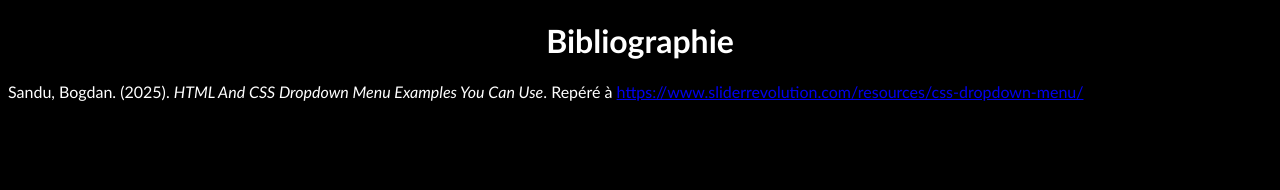
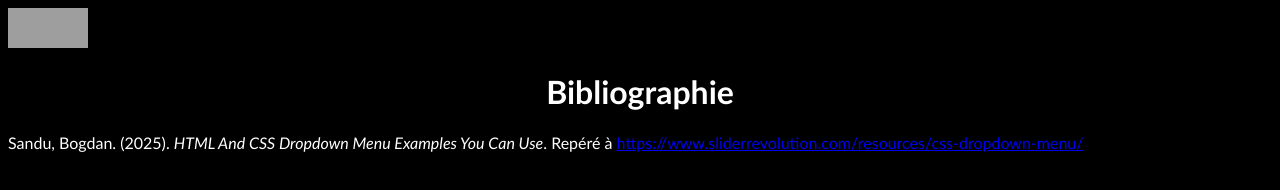
Before and after one commit to EliseR04/EliseR04.github.io, a plain HTML site: page bibliographie.html in a window 1280 px wide. Drawn offline with Linux system fonts and the light colour scheme; grey boxes are pictures that could not be loaded.

Commit message:
Update bibliographie.html

```diff
--- a/bibliographie.html
+++ b/bibliographie.html
@@ -5,6 +5,7 @@
   <meta name="viewport" content="width=device-width, initial-scale=1.0">
 </head>
 
+<a href="index.html"><img src="https://www.shutterstock.com/shutterstock/videos/3418923653/thumb/5.jpg?ip=x480"width="80" height="40" alt="align:left"></a>
 <body style="background-color: #000000; font-family: Trebuchet MS; color:white;">
 
 <h1 style="text-align: center;">Bibliographie</h1>
```
